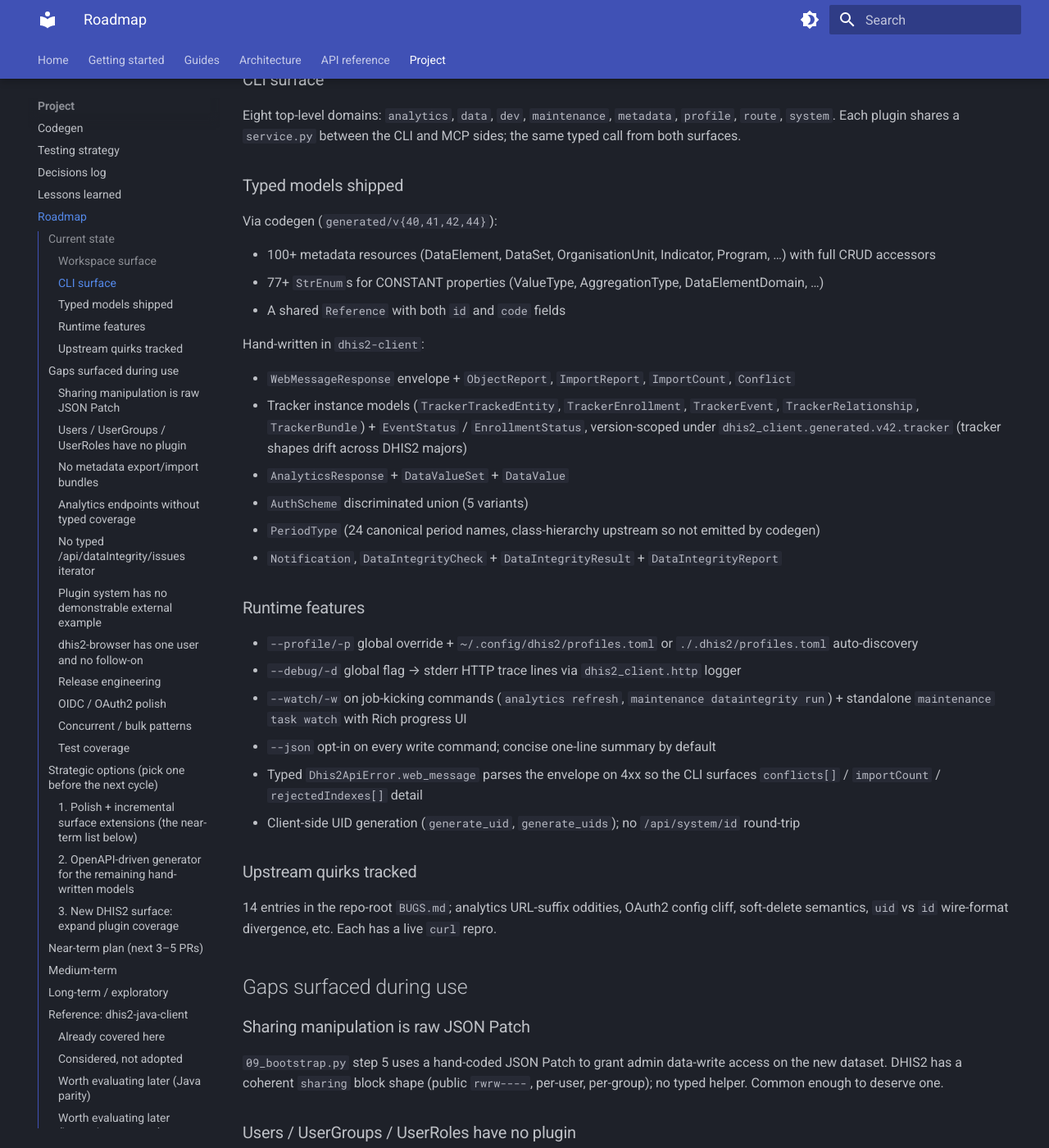
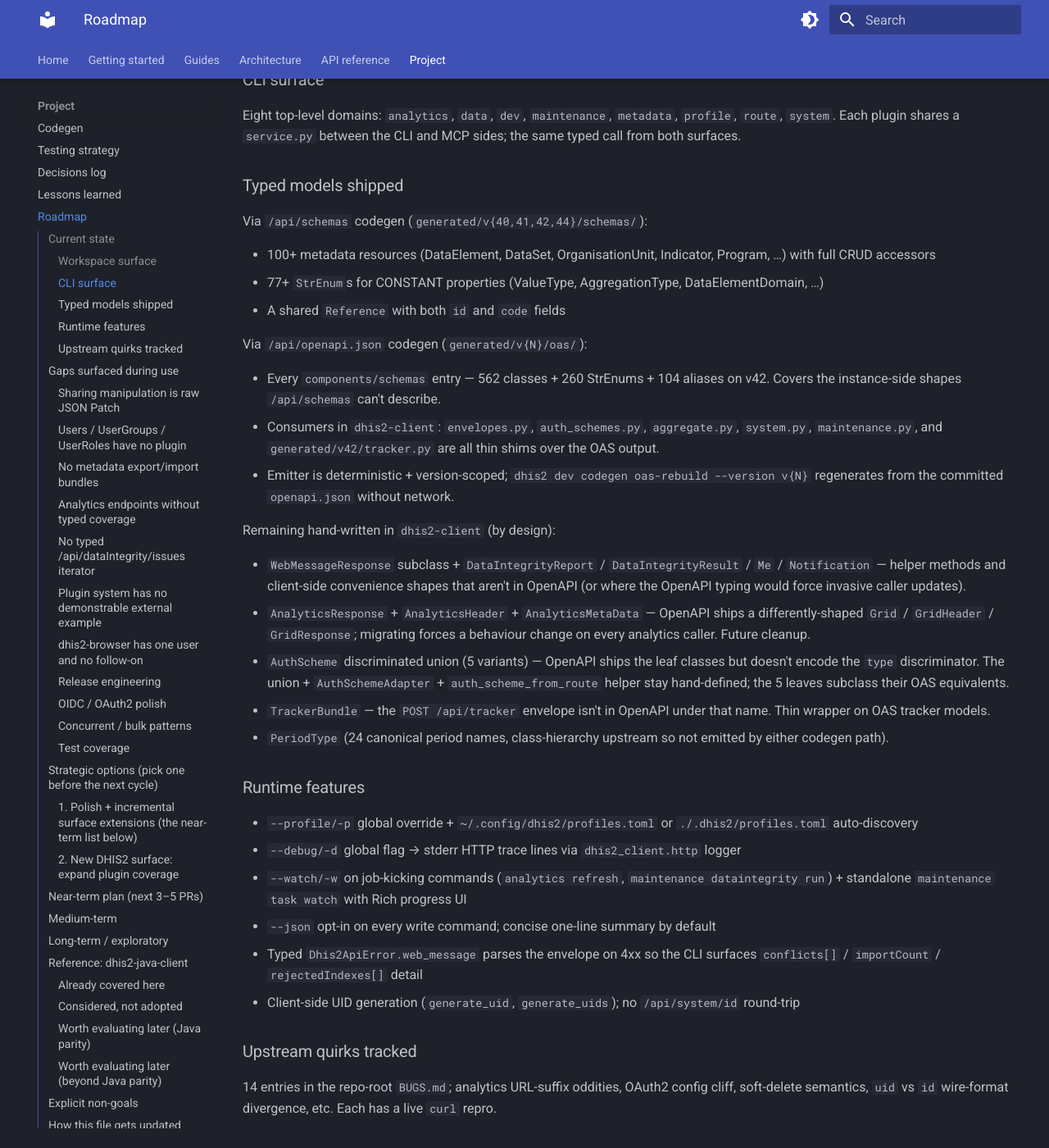
Before and after one commit to winterop-com/dhis2-utils, an MkDocs documentation site: the page built from docs/roadmap.md, in a window 1280 px wide and 1400 px high, scrolled down 701 px. Shown: the whole window at 82% size. Built offline with MkDocs 1.6.1 and Material for MkDocs 9.7.7, drawn with Linux system fonts in a browser that asks for light colours; some of the changed text lies outside the part shown.

Commit message:
docs: refresh roadmap + README after OAS codegen migration (#48)
The hand-written models list in the roadmap was stale — envelopes,
aggregate, system, maintenance, auth_schemes, and tracker all ship as
thin shims over `generated/v{N}/oas/` now. Replace the "hand-written"
subsection with an OAS-codegen subsection plus a short list of what
stays hand-written (and why).

Strategic options drop from three to two — option 2 ("OpenAPI-driven
generator") is the shipped codegen path; remove the "when to pick this"
framing. Option 3 becomes option 2.

Remove the OpenAPI-driven-generator entry from long-term / exploratory
(same reason) and replace with two follow-ups the codegen migration
surfaced but deferred:

- `analytics.py` → OAS `Grid` shape (behaviour-changing, defer)
- `Notification` typed enum integration (caller churn, defer)

Outlier-detection + trackedEntities analytics row in the strategic
plugin table: the OAS models already ship, so the work is service-
layer plumbing rather than model emission.

Java-parity "Domain-specific response types" bullet: rephrase from
"likely absorbed by OpenAPI-driven codegen" to "OAS emits the typed
shapes; swap individual call sites as friction surfaces."

README: add the missing `dhis2-codegen` workspace row and flag that
`dhis2-client` now carries models from both codegen sources.

```diff
--- a/docs/roadmap.md
+++ b/docs/roadmap.md
@@ -21,20 +21,25 @@
 
 ### Typed models shipped
 
-Via codegen (`generated/v{40,41,42,44}`):
+Via `/api/schemas` codegen (`generated/v{40,41,42,44}/schemas/`):
 
 - 100+ metadata resources (DataElement, DataSet, OrganisationUnit, Indicator, Program, …) with full CRUD accessors
 - 77+ `StrEnum`s for CONSTANT properties (ValueType, AggregationType, DataElementDomain, …)
 - A shared `Reference` with both `id` and `code` fields
 
-Hand-written in `dhis2-client`:
+Via `/api/openapi.json` codegen (`generated/v{N}/oas/`):
 
-- `WebMessageResponse` envelope + `ObjectReport`, `ImportReport`, `ImportCount`, `Conflict`
-- Tracker instance models (`TrackerTrackedEntity`, `TrackerEnrollment`, `TrackerEvent`, `TrackerRelationship`, `TrackerBundle`) + `EventStatus` / `EnrollmentStatus`, version-scoped under `dhis2_client.generated.v42.tracker` (tracker shapes drift across DHIS2 majors)
-- `AnalyticsResponse` + `DataValueSet` + `DataValue`
-- `AuthScheme` discriminated union (5 variants)
-- `PeriodType` (24 canonical period names, class-hierarchy upstream so not emitted by codegen)
-- `Notification`, `DataIntegrityCheck` + `DataIntegrityResult` + `DataIntegrityReport`
+- Every `components/schemas` entry — 562 classes + 260 StrEnums + 104 aliases on v42. Covers the instance-side shapes `/api/schemas` can't describe.
+- Consumers in `dhis2-client`: `envelopes.py`, `auth_schemes.py`, `aggregate.py`, `system.py`, `maintenance.py`, and `generated/v42/tracker.py` are all thin shims over the OAS output.
+- Emitter is deterministic + version-scoped; `dhis2 dev codegen oas-rebuild --version v{N}` regenerates from the committed `openapi.json` without network.
+
+Remaining hand-written in `dhis2-client` (by design):
+
+- `WebMessageResponse` subclass + `DataIntegrityReport` / `DataIntegrityResult` / `Me` / `Notification` — helper methods and client-side convenience shapes that aren't in OpenAPI (or where the OpenAPI typing would force invasive caller updates).
+- `AnalyticsResponse` + `AnalyticsHeader` + `AnalyticsMetaData` — OpenAPI ships a differently-shaped `Grid` / `GridHeader` / `GridResponse`; migrating forces a behaviour change on every analytics caller. Future cleanup.
+- `AuthScheme` discriminated union (5 variants) — OpenAPI ships the leaf classes but doesn't encode the `type` discriminator. The union + `AuthSchemeAdapter` + `auth_scheme_from_route` helper stay hand-defined; the 5 leaves subclass their OAS equivalents.
+- `TrackerBundle` — the `POST /api/tracker` envelope isn't in OpenAPI under that name. Thin wrapper on OAS tracker models.
+- `PeriodType` (24 canonical period names, class-hierarchy upstream so not emitted by either codegen path).
 
 ### Runtime features
 
@@ -106,26 +111,13 @@
 
 ## Strategic options (pick one before the next cycle)
 
-Three fundamentally different ways to spend the next week's work. Each independently good; the right order depends on where the pain is.
+Two fundamentally different ways to spend the next week's work. Each independently good; the right order depends on where the pain is.
 
 ### 1. Polish + incremental surface extensions (the near-term list below)
 
 Small, low-risk PRs that tighten the existing surface. ~5 shippable items each landable in a few hours. Lowest risk, fastest visible progress. Default when there's no strategic pressure.
 
-### 2. OpenAPI-driven generator for the remaining hand-written models
-
-The hand-written shapes; `WebMessageResponse` + inner envelopes, `AuthScheme` union, tracker instance models, aggregate/analytics/maintenance models; are the shapes `/api/schemas` doesn't describe. DHIS2's `generated/v{N}/openapi.json` does describe them. A generator pass over the OpenAPI would:
-
-- Emit every `components/schemas` entry as a pydantic model (alongside the existing `/api/schemas` output)
-- Handle discriminated unions declaratively (kills the hand-maintained `AuthScheme` file)
-- Catch DHIS2-version drift automatically (a new tracker field would appear after `dhis2 dev codegen rebuild`)
-- Let us delete ~600 LOC of hand-written models once every consumer is migrated
-
-Cost: probably a week of focused work; building a second emitter path (OpenAPI is structurally different from `/api/schemas`), migrating every caller, teaching the CLI to pick between the two sources, writing tests that pin key invariants that the `/api/schemas` path doesn't exercise.
-
-When to pick this: if you start noticing drift between our hand-written models and what DHIS2 actually returns, or if adding a new endpoint's envelope becomes the thing that blocks feature work repeatedly.
-
-### 3. New DHIS2 surface: expand plugin coverage
+### 2. New DHIS2 surface: expand plugin coverage
 
 Currently: `analytics`, `data`, `dev`, `maintenance`, `metadata`, `profile`, `route`, `system`. Large adjacent domains with no dedicated plugin:
 
@@ -134,13 +126,13 @@
 | **users / user-groups / user-roles** | High; near-universal admin workflow | `/api/users/*` + invite/reset/authority endpoints | **Top recommendation**; biggest real-world impact, smallest surface area. |
 | **sharing** | High; unblocks the bootstrap dance | `/api/sharing` + typed `Sharing` block | **Strong second**; small lift, fixes the `09_bootstrap.py` JSON-Patch ugliness. Or combine with users as one PR. |
 | **metadata export / import bundles** | Medium; needed for cross-env workflows | `/api/metadata?download` round-trips + dependency resolution | Pair with sharing (imports need sharing blocks). |
-| **outlier detection + trackedEntities analytics** | Low-medium; niche but unique row shapes | `/api/analytics/outlierDetection`, `/api/analytics/trackedEntities/query` | Pair with the OpenAPI-driven-codegen push — response shapes live in OpenAPI. |
+| **outlier detection + trackedEntities analytics** | Low-medium; niche but unique row shapes | `/api/analytics/outlierDetection`, `/api/analytics/trackedEntities/query` | Models already emitted by OAS codegen; the work is threading them into the analytics plugin service/CLI. |
 | **visualizations / dashboards / maps** | Medium; needed for UI-adjacent automation | Large surface (Visualization, Map, Dashboard, pivot tables, favourite sharing) | Save for after the tracker story is complete; these are layered on top of indicators/data. |
 | **data integrity streaming** | Low; incremental polish on maintenance | `/api/dataIntegrity/details` iterator | Bundle with any other maintenance touch. |
 | **validation rules / predictors** | Medium; formulas over data elements | `/api/validationRules`, `/api/predictors`, run/results | Useful once the analytics/event-analytics surface is complete. |
 | **org-unit group sets / dimensions** | Low-medium; niche but common in analytics configs | `/api/organisationUnitGroupSets`, dimensions | Low urgency. |
 
-**Recommendation if picking (3)**: start with **users + sharing** as a combined PR (~2–3 days). Both surfaces are small, both are daily-use, and sharing currently gets implemented via hand-written JSON Patch in examples; direct signal that typed coverage is missing. Event/enrollment analytics would be the natural follow-up.
+**Recommendation if picking (2)**: start with **users + sharing** as a combined PR (~2–3 days). Both surfaces are small, both are daily-use, and sharing currently gets implemented via hand-written JSON Patch in examples; direct signal that typed coverage is missing. Outlier detection and trackedEntities analytics are the natural follow-up — the typed models already ship via OAS codegen, so wiring them is service-layer only.
 
 ## Near-term plan (next 3–5 PRs)
 
@@ -164,9 +156,10 @@
 
 ## Long-term / exploratory
 
-- **OpenAPI-driven generator**: replace the hand-written envelope models (`envelopes.py`, `auth_schemes.py`, `generated/v{N}/tracker.py`, `aggregate.py`, `analytics.py`, `maintenance.py`) with emitter output derived from `generated/v{N}/openapi.json`. The `/api/schemas` endpoint doesn't cover these shapes, so the generator would need to consume OpenAPI directly; non-trivial infrastructure. Most urgent for `tracker.py` since those shapes drift most across DHIS2 majors.
+- **`analytics.py` migration to OAS `Grid`**: the hand-written `AnalyticsResponse` / `AnalyticsHeader` / `AnalyticsMetaData` shapes don't match OpenAPI's `Grid` / `GridHeader` / `GridResponse`. Migrating forces a behaviour change on every analytics caller (row shape differs — Grid uses an index-by-position model instead of named fields). Worth doing when we next touch the analytics plugin.
+- **`Notification` enum typing**: OpenAPI ships typed `category` / `dataType` / `level` enums. Wiring them would give enum autocomplete on `await_task` / `maintenance task watch` callbacks, at the cost of threading new imports through every caller. Incremental improvement; do when the next maintenance-plugin touch lands.
 - **Browser-only workflows** as first-class plugins: scripted dashboard composition, visualization creation, org-unit-tree edits; anything currently only reachable through the DHIS2 web UI. Each as a `dhis2-browser` subcommand.
-- **`dhis2-codegen` as a standalone PyPI package** once the emitter stabilises; lets external projects target their own DHIS2 schema.
+- **`dhis2-codegen` as a standalone PyPI package** once the emitter stabilises; lets external projects target their own DHIS2 schema. Both `/api/schemas` and OAS paths are plumbed through the same CLI now.
 - **Multi-instance patterns**: `dhis2 diff <profile-a> <profile-b> <resource>` for structural comparison across environments.
 
 ## Reference: dhis2-java-client
@@ -193,7 +186,7 @@
 
 - **Explicit bulk-save naming**: the Java client exposes `.saveOrgUnits(list)`, `.saveEvents(list)`, etc. We have a generic `/api/metadata` bulk path plus `service.push_tracker(bundle)` but no resource-specific `.save_events(list)` / `.save_tracked_entities(list)` methods. A thin typed wrapper per collection would surface bulk-write capability in IDE autocomplete.
 - **File-streaming export helpers**: Java exposes `.writeAnalyticsDataValueSet(query, file)` for streaming large analytics exports to disk without buffering. We don't; callers capture the full response in memory. If large analytics exports become a frequent use case, a streaming variant is worth adding.
-- **Domain-specific response types beyond `WebMessageResponse`**: Java has distinct `PagedResponse`, `Stats`, `Response` for different endpoint shapes. We collapse all of these into `WebMessageResponse` + the helpers on it. Works today; if a specific endpoint's shape diverges materially (e.g. tracker import responses), a dedicated model is the right cut; but no concrete need yet. Likely absorbed by OpenAPI-driven codegen.
+- **Domain-specific response types beyond `WebMessageResponse`**: Java has distinct `PagedResponse`, `Stats`, `Response` for different endpoint shapes. We collapse all of these into `WebMessageResponse` + the helpers on it. The OAS codegen already emits the specific shapes (`TrackerImportReport`, `ImportReport`, etc.) — swapping individual endpoints to their typed responses is mechanical work, mostly pending real friction on a specific call site.
 
 ### Worth evaluating later (beyond Java parity)
 
```
Also changed, not shown: README.md (+2 -1 lines).
